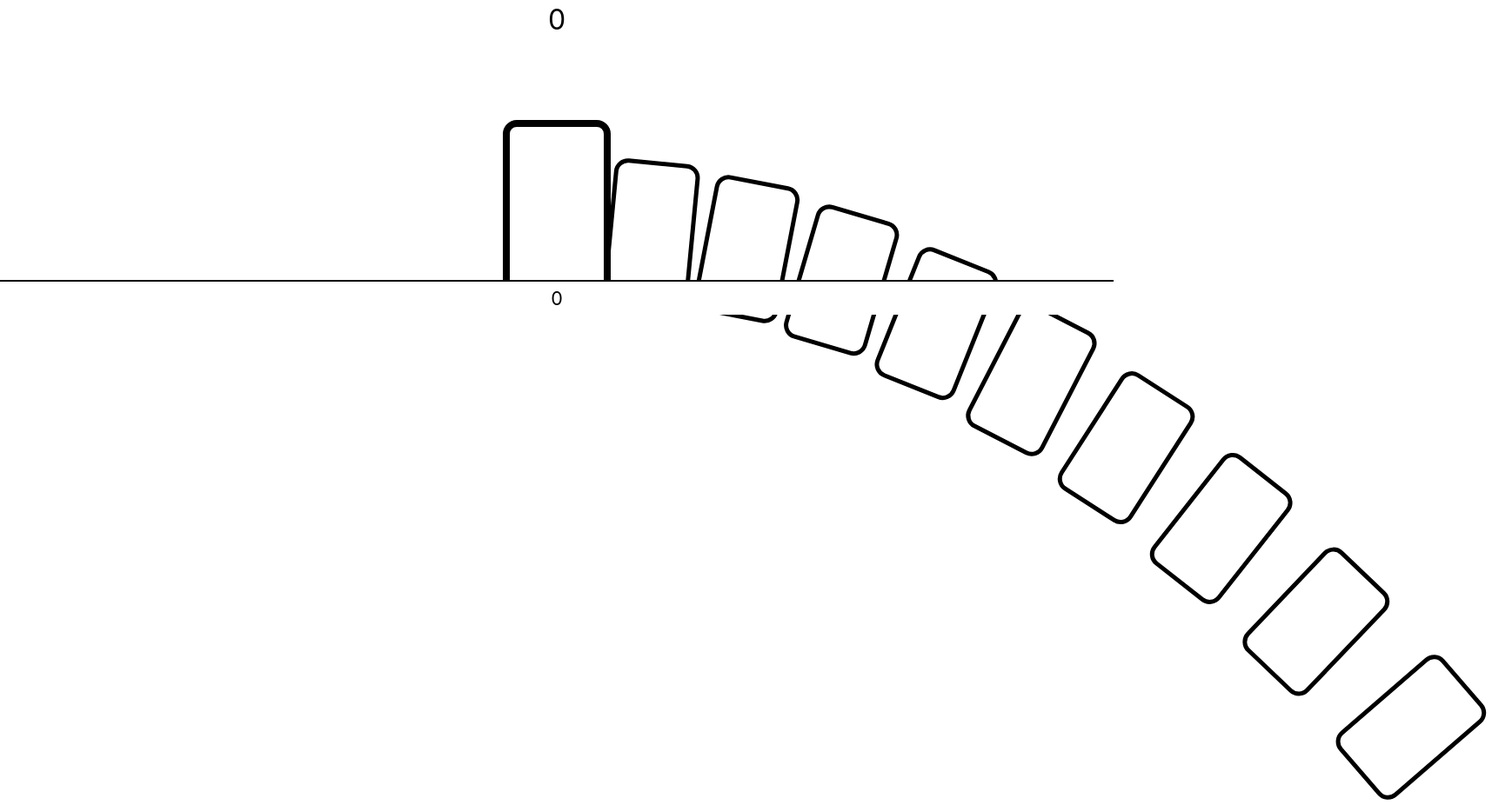
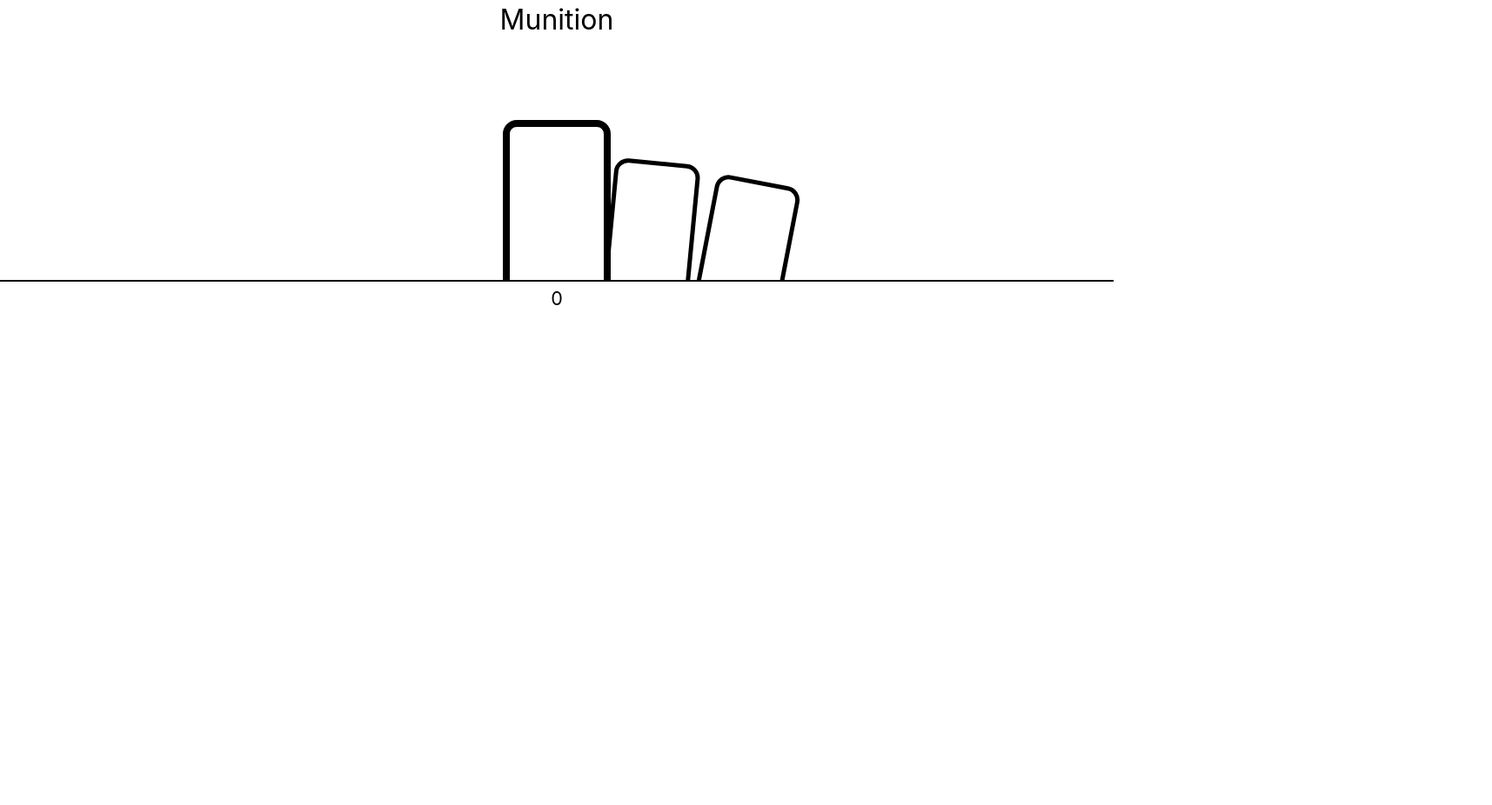
Before and after one commit to ArseneBrosy/nodetest, a plain HTML site: page game.html in a window 1280 px wide. Shown: the part 438-1364 px from the top of the page at 87% size, 1715 px wide, since content can reach past the window. After the commit the page ends 800 px from the top, so only its background shows below. Drawn offline with Linux system fonts and the light colour scheme.

Commit message:
initDeck

```diff
--- a/css/game.css
+++ b/css/game.css
@@ -104,6 +104,7 @@
     bottom: 0;
     z-index: 99;
     height: 25vh;
+    overflow: hidden;
 }
 
 .deck-card {
--- a/game.html
+++ b/game.html
@@ -21,18 +21,7 @@
         <p id="playing_timer">2:00</p>
         <div id="playing_me_card"></div>
         <div id="playing_opponent_card" style="top: -15vh"></div>
-        <div id="playing_deck">
-            <div class="deck-card"></div>
-            <div class="deck-card"></div>
-            <div class="deck-card"></div>
-            <div class="deck-card"></div>
-            <div class="deck-card"></div>
-            <div class="deck-card"></div>
-            <div class="deck-card"></div>
-            <div class="deck-card"></div>
-            <div class="deck-card"></div>
-            <div class="deck-card"></div>
-        </div>
+        <div id="playing_deck"></div>
         <p id="playing_card_name"></p>
     </div>
 
--- a/js/game-ui.js
+++ b/js/game-ui.js
@@ -5,6 +5,7 @@ const DECK_VELOCITY_FRICTION = 1.1;
 const DECK_CURVATURE = 0.05;
 const DECK_CURVATURE_HEIGHT = 0.0006;
 const PLAYED_HEIGHT = document.querySelector("body").clientHeight * .25;
+const lang = "fr_fr";
 
 let mouseStartX = 0;
 let mouseStartY = 0;
@@ -19,6 +20,21 @@ let lastMouseX = 0;
 let deckVelocity = 0;
 let deckPosition = 0;
 let choosedCard = 0;
+
+let myDeck = [
+  {
+    id: 0,
+    fr_fr: "Munition"
+  },
+  {
+    id: 1,
+    fr_fr: "Bouclier"
+  },
+  {
+    id: 2,
+    fr_fr: "Pistolet"
+  },
+]
 
 function startMovingCard(x, y) {
   mouseStartX = x;
@@ -66,6 +82,15 @@ function clickDrag(x, y) {
   }
 }
 
+function initDeck() {
+  for (let i = 0; i < myDeck.length; i++) {
+    deck.innerHTML += '<div class="deck-card"></div>';
+  }
+  const leftBounding = deck.children[0].getBoundingClientRect();
+  deckPosition = -leftBounding.x + window.innerWidth / 2 - leftBounding.width / 2;
+  placeDeck(deckPosition);
+}
+
 function placeDeck(pos) {
   let lastXtoMiddle = Infinity;
   for (let i = 0; i < deck.childElementCount; i++) {
@@ -80,7 +105,7 @@ function placeDeck(pos) {
     // set choosedCard
     if (Math.abs(xToMiddle) < lastXtoMiddle) {
       choosedCard = i;
-      cardName.innerText = choosedCard;
+      cardName.innerText = myDeck[i][lang];
     }
     lastXtoMiddle = Math.abs(xToMiddle);
   }
@@ -139,6 +164,4 @@ setInterval(() => {
 }, 10);
 
 // INIT DECK
-const leftBounding = deck.children[0].getBoundingClientRect();
-deckPosition = -leftBounding.x + window.innerWidth / 2 - leftBounding.width / 2;
-placeDeck(deckPosition);
+initDeck();
```
